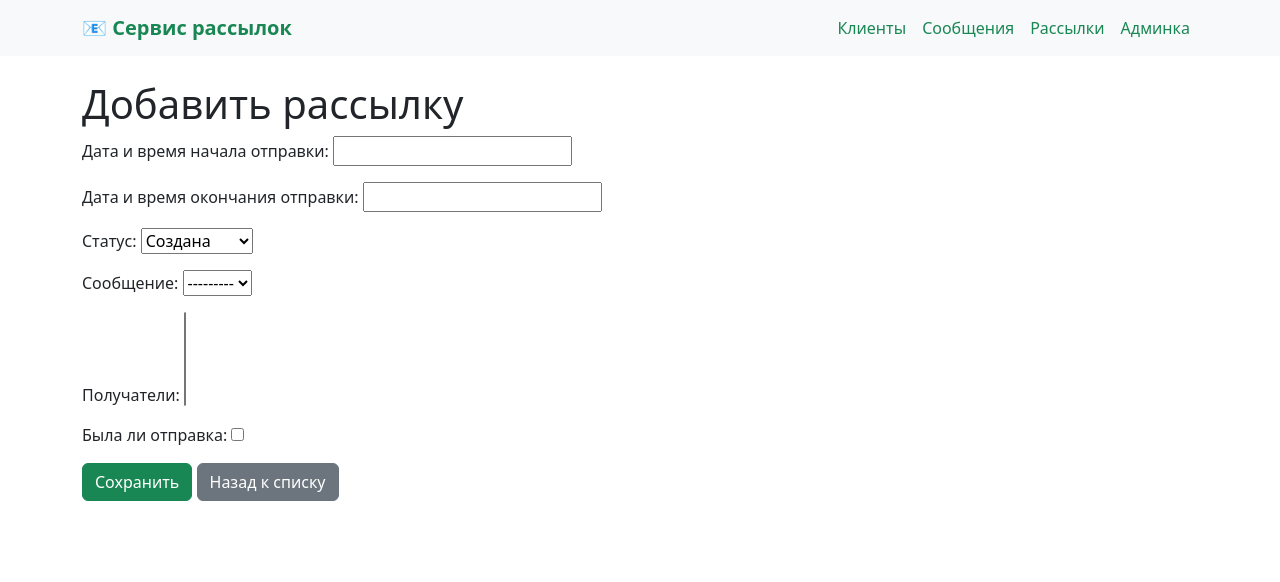
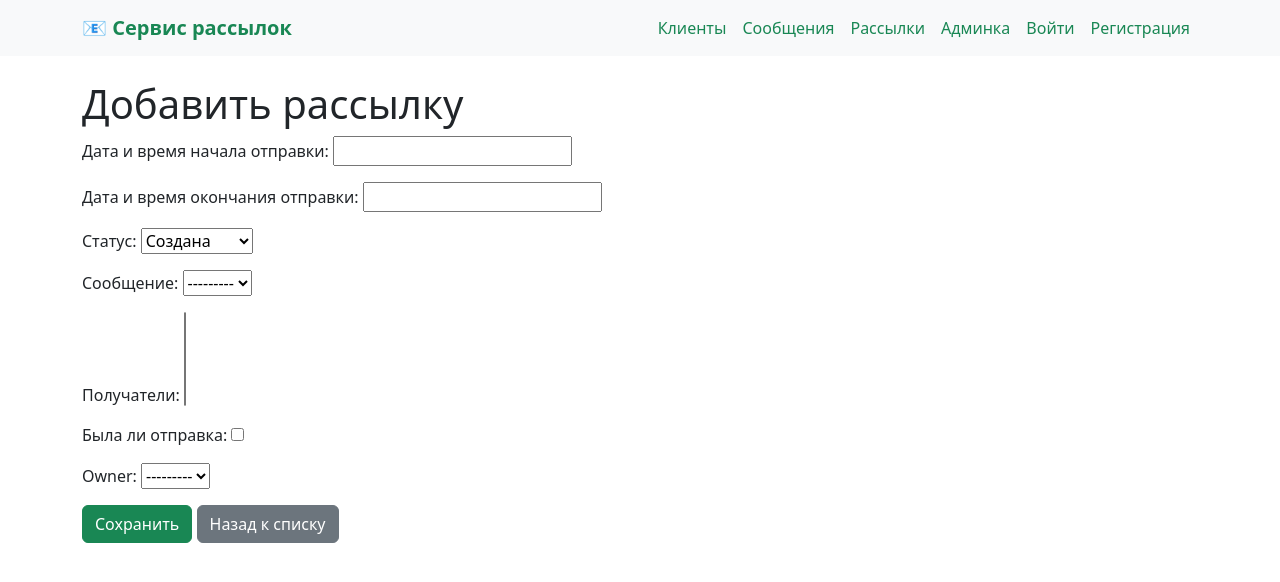
Before and after one commit to Viktor84-code/web_mailing_service, a Django app: page /mailings/create/ in a window 1280 px wide. Shown: the top 582 px of the page. Run offline with Django 5.2, Linux system fonts and the light colour scheme; data that the repository does not hold is empty.

Commit message:
Add authentication and logout fix, owner field in models, statistics in profile

```diff
--- a/clients/models.py
+++ b/clients/models.py
@@ -2,6 +2,7 @@
 Модель Client для управления получателями рассылок.
 """
 
+from django.conf import settings
 from django.db import models
 
 
@@ -11,6 +12,7 @@ class Client(models.Model):
     email = models.EmailField(unique=True, verbose_name="Email")
     full_name = models.CharField(max_length=255, verbose_name="Ф. И. О.")
     comment = models.TextField(blank=True, verbose_name="Комментарий")
+    owner = models.ForeignKey(settings.AUTH_USER_MODEL, on_delete=models.CASCADE, null=True, blank=True)
 
     def __str__(self):
         """Возвращает строковое представление клиента."""
--- a/config/settings.py
+++ b/config/settings.py
@@ -121,3 +121,7 @@ USE_TZ = True
 STATIC_URL = "static/"
 
 STATIC_ROOT = BASE_DIR / "staticfiles"
+
+GROUPS = {
+    'MANAGER': 'Менеджер'
+}
--- a/email_messages/models.py
+++ b/email_messages/models.py
@@ -2,6 +2,7 @@
 Модель для управления сообщениями рассылок.
 """
 
+from django.conf import settings
 from django.db import models
 
 
@@ -10,6 +11,7 @@ class Message(models.Model):
 
     subject = models.CharField(max_length=255, verbose_name="Тема письма")
     body = models.TextField(verbose_name="Тело письма")
+    owner = models.ForeignKey(settings.AUTH_USER_MODEL, on_delete=models.CASCADE, null=True, blank=True)
 
     def __str__(self):
         """Возвращает тему сообщения."""
--- a/mailings/models.py
+++ b/mailings/models.py
@@ -29,6 +29,7 @@ class Mailing(models.Model):
     message = models.ForeignKey(Message, on_delete=models.CASCADE, verbose_name="Сообщение")
     recipients = models.ManyToManyField(Client, verbose_name="Получатели")
     is_sent = models.BooleanField(default=False, verbose_name="Была ли отправка")
+    owner = models.ForeignKey(settings.AUTH_USER_MODEL, on_delete=models.CASCADE, null=True, blank=True)
 
     def __str__(self):
         return f"Рассылка #{self.id} - {self.get_status_display()}"
--- a/mailings/views.py
+++ b/mailings/views.py
@@ -23,6 +23,9 @@ class MailingListView(ListView):
             mailing.update_status()  # ← обновляем статус у каждой рассылки
         return queryset
 
+    def get_queryset(self):
+        return super().get_queryset().filter(owner=self.request.user)
+
 
 class MailingDetailView(DetailView):
     """Отображает детальную страницу рассылки."""
@@ -44,6 +47,10 @@ class MailingCreateView(CreateView):
     form_class = MailingForm
     template_name = "mailings/mailing_form.html"
     success_url = reverse_lazy("mailings:list")
+
+    def form_valid(self, form):
+        form.instance.owner = self.request.user
+        return super().form_valid(form)
 
 
 class MailingUpdateView(UpdateView):
--- a/templates/base.html
+++ b/templates/base.html
@@ -50,6 +50,21 @@
                 <li class="nav-item"><a class="nav-link" href="{% url 'email_messages:list' %}">Сообщения</a></li>
                 <li class="nav-item"><a class="nav-link" href="{% url 'mailings:list' %}">Рассылки</a></li>
                 <li class="nav-item"><a class="nav-link" href="/admin/">Админка</a></li>
+
+                {% if user.is_authenticated %}
+                <li class="nav-item"><a class="nav-link" href="{% url 'users:profile' %}">{{ user.username }}</a></li>
+                <li class="nav-item">
+                    <form method="post" action="{% url 'users:logout' %}" style="display: inline;">
+                        {% csrf_token %}
+                        <button type="submit" class="btn btn-link nav-link"
+                                style="display: inline; padding: 0; border: none; background: none;">Выйти
+                        </button>
+                    </form>
+                </li>
+                {% else %}
+                <li class="nav-item"><a class="nav-link" href="{% url 'users:login' %}">Войти</a></li>
+                <li class="nav-item"><a class="nav-link" href="{% url 'users:register' %}">Регистрация</a></li>
+                {% endif %}
             </ul>
         </div>
     </div>
```
Also changed, not shown: clients/views.py (+7 -0 lines), email_messages/views.py (+7 -0 lines), templates/users/profile.html (+16 -1 lines), users/views.py (+15 -1 lines), clients/migrations/0002_client_owner.py (added), email_messages/migrations/0002_message_owner.py (added), mailings/migrations/0005_mailing_owner.py (added).
